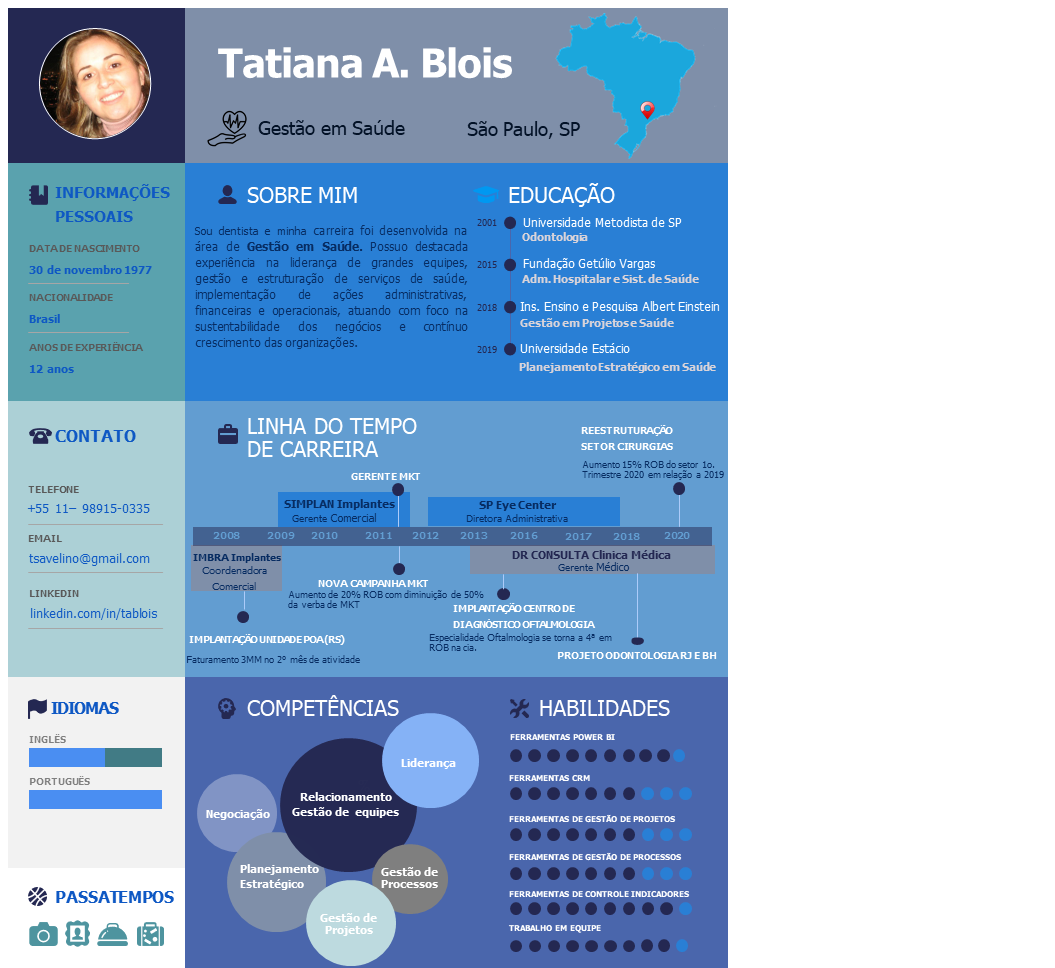
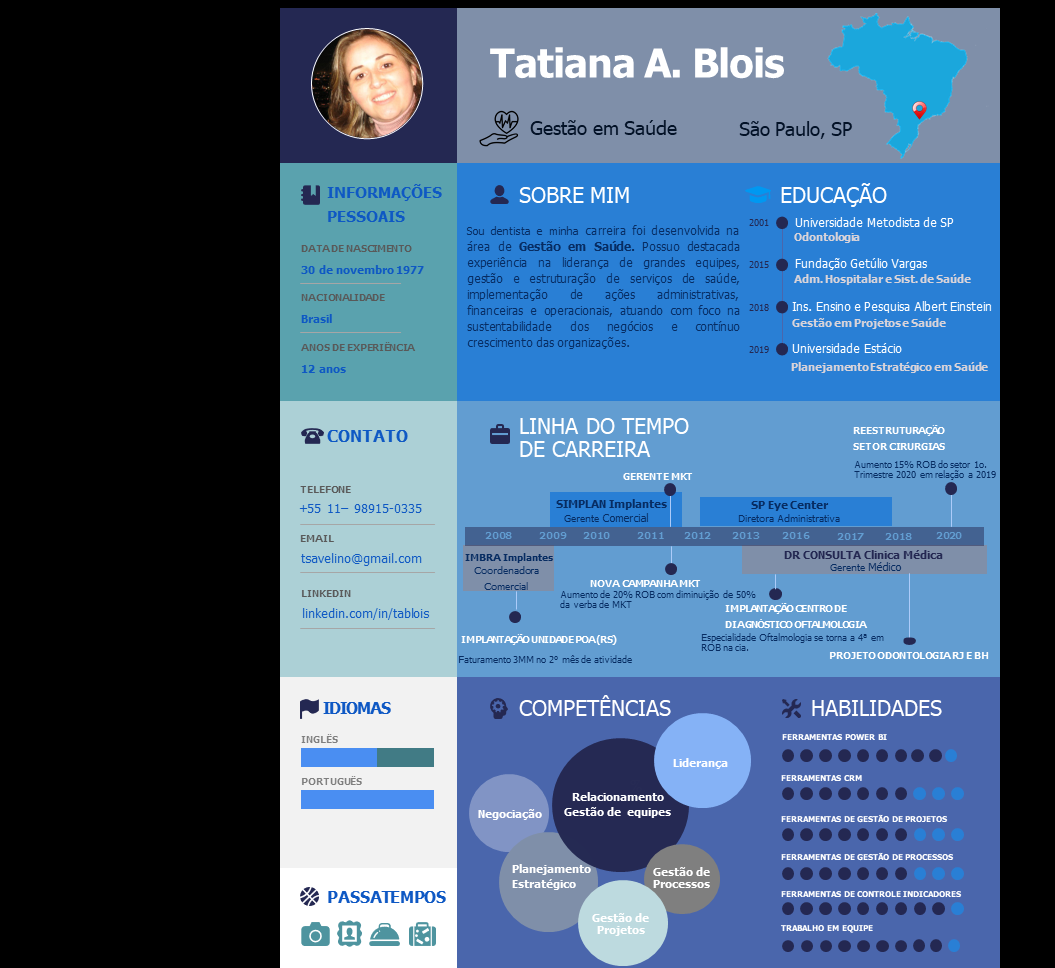
Before and after one commit to tatianablois/tatianablois.github.io, a plain HTML site: page index.html in a window 1280 px wide. Shown: the whole page, without its empty margins (0-1055 px from the left). Drawn offline with Linux system fonts and the light colour scheme.

Commit message:
Update index.html

```diff
--- a/index.html
+++ b/index.html
@@ -1,11 +1,24 @@
 <!DOCTYPE html>
 <html lang="en">
+
 <head>
     <meta charset="UTF-8">
     <meta name="viewport" content="width=device-width, initial-scale=1.0">
     <title>Curriculo Infográfico - Tatiana Blois</title>
+    <style>
+        .img-container {
+          text-align: center;
+        }
+      </style>
 </head>
-<body>
-    <img src="CVInfografico.PNG" alt="">
+
+<body bgcolor="black">
+    <!-- <div >
+        <img src="CVInfografico.png" alt="">
+    </div> -->
+    <div class="img-container"> <!-- Block parent element -->
+        <img src="CVInfografico.png" alt="Tatiana Blois">
+      </div>
 </body>
+
 </html>
```
